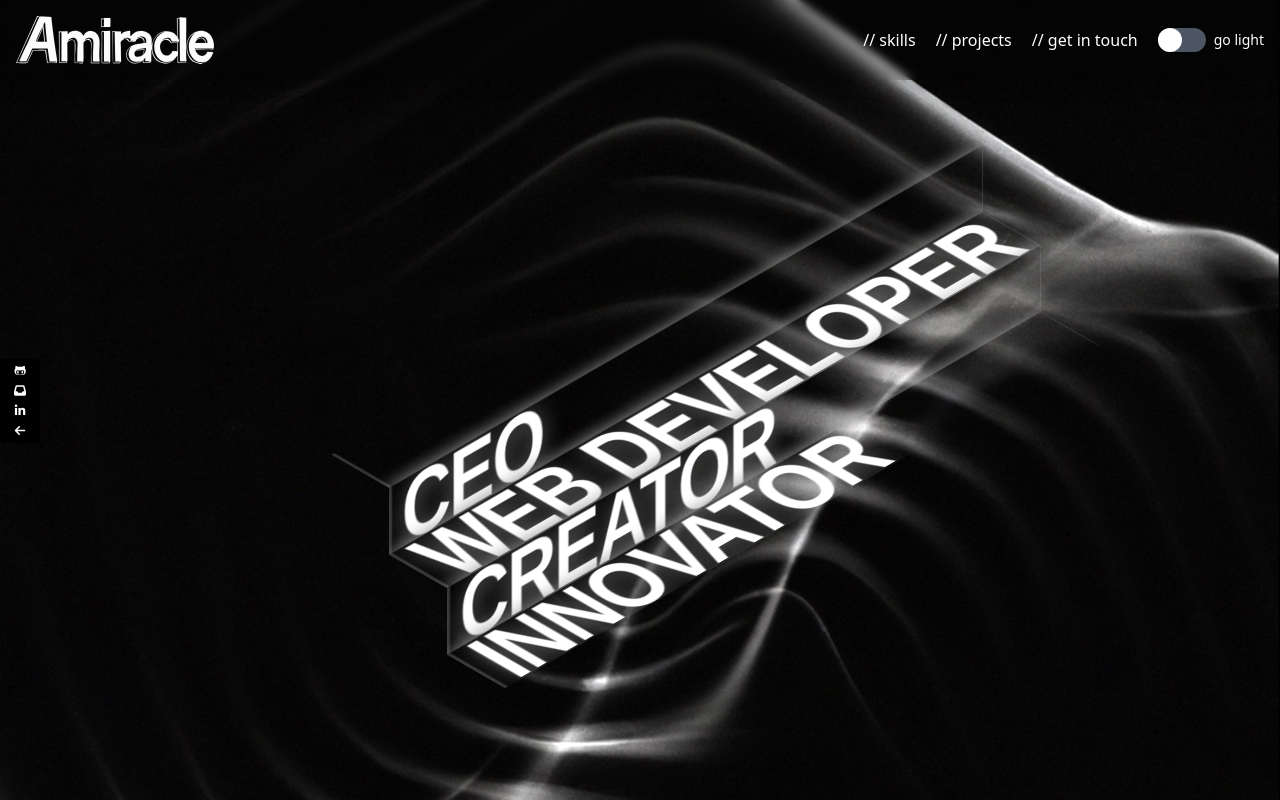
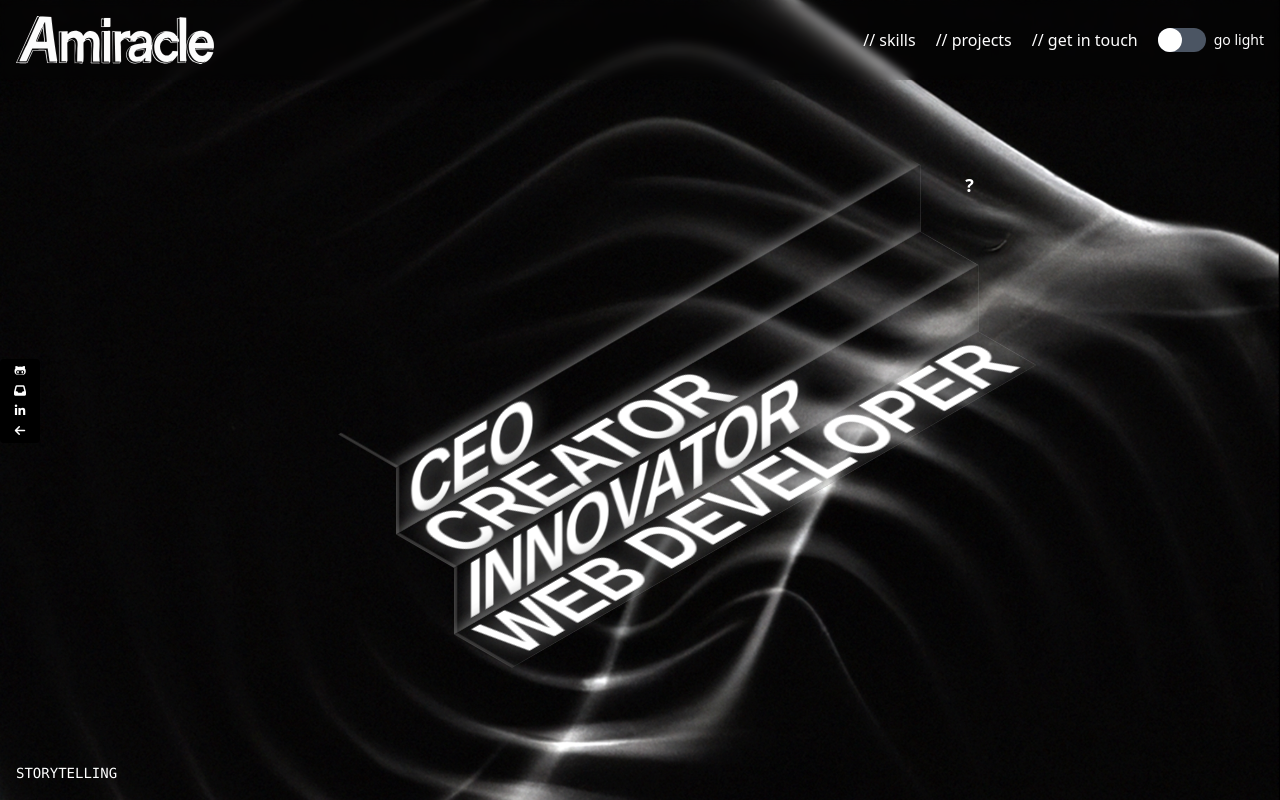
Before and after one commit to meerocodes/Amiracle, a React (Create React App) app: page / in a window 1280 px wide. Shown: the top 800 px of the page. Built offline with nearby package versions, Linux system fonts and the light colour scheme.

Commit message:
Further style and UX updates

```diff
--- a/src/components/Contact.js
+++ b/src/components/Contact.js
@@ -58,7 +58,7 @@ const Contact = ({ isLightMode }) => {
                     ref={cardRef}
                     className={`pokemon-card relative rounded-xl p-4 mt-8 w-full max-w-lg shadow-2xl border-4 border-double transition-all duration-300 ${isLightMode
                         ? 'bg-gradient-to-br from-blue-100 to-green-100 border-blue-400'
-                        : 'bg-gradient-to-br from-yellow-300 to-red-500 border-gray-800'
+                        : 'bg-gradient-to-br from-yellow-300 to-green-900 border-gray-800'
                         }`}
                 >
                     <div className="card-header flex justify-between items-center mb-4">
@@ -88,7 +88,6 @@ const Contact = ({ isLightMode }) => {
                             : 'bg-gray-900/90 text-white border-gray-700'
                             }`}
                     >
-                        {/* Name Field (from left) */}
                         <div
                             className={`form-group flex flex-col mb-4 transition-all duration-500 delay-400 ${cardVisible
                                 ? 'opacity-100 translate-x-0'
@@ -158,13 +157,12 @@ const Contact = ({ isLightMode }) => {
                                 : 'opacity-0 translate-x-[100vw]'
                                 } ${isLightMode
                                     ? 'bg-gradient-to-r from-blue-500 to-green-500 text-white hover:from-blue-600 hover:to-green-600'
-                                    : 'bg-gradient-to-r from-gray-500 to-red-600 text-white hover:from-purple-600 hover:to-pink-600'
+                                    : 'bg-gradient-to-r from-gray-500 to-green-500 text-white hover:from-gray-400 hover:to-gray-600'
                                 }`}
                         >
                             LAUNCH CODE BLAST
                         </button>
                     </form>
-                    {/* Card Footer */}
                     <div className="card-footer mt-4 flex justify-between items-center text-xs italic">
                         <span
                             className={`transition-all duration-500 delay-800 ${cardVisible
--- a/src/components/Header.js
+++ b/src/components/Header.js
@@ -1,30 +1,42 @@
-import React, { useState, useEffect, useRef } from 'react';
+import React, { useState, useEffect } from 'react';
 import LightModeLogo from '../../src/finalLogoLightMode.svg';
 import DarkModeLogo from '../../src/finalLogoDarkMode.svg';
 
 const Header = ({ isLightMode, toggleLightMode }) => {
-    const targetWord = 'BRANDING';
+    // Array of words to cycle through.
+    const words = ['BRANDING', 'STORYTELLING', 'INNOVATION', 'CREATIVITY'];
     const [displayText, setDisplayText] = useState('');
-    const headerRef = useRef(null);
-    const speedFactor = 3;
+    const [currentWordIndex, setCurrentWordIndex] = useState(0);
+    const [isDeleting, setIsDeleting] = useState(false);
+    const [showTooltip, setShowTooltip] = useState(false);
 
     useEffect(() => {
-        let animationFrameId;
-        const updateText = () => {
-            if (headerRef.current) {
-                const sectionTop = headerRef.current.offsetTop;
-                const sectionHeight = headerRef.current.offsetHeight;
-                const scrollY = window.scrollY;
-                let progress = (scrollY - sectionTop) / sectionHeight;
-                progress = Math.min(Math.max(progress * speedFactor, 0), 1);
-                const charCount = Math.round(progress * targetWord.length);
-                setDisplayText(targetWord.substring(0, charCount));
+        const currentWord = words[currentWordIndex];
+        const typingSpeed = isDeleting ? 100 : 200;
+
+        const handleTyping = () => {
+            if (!isDeleting) {
+                // Add one more letter.
+                const nextText = currentWord.substring(0, displayText.length + 1);
+                setDisplayText(nextText);
+                if (nextText === currentWord) {
+                    setTimeout(() => {
+                        setIsDeleting(true);
+                    }, 1000);
                 }
-            animationFrameId = requestAnimationFrame(updateText);
+            } else {
+                const nextText = currentWord.substring(0, displayText.length - 1);
+                setDisplayText(nextText);
+                if (nextText === '') {
+                    setIsDeleting(false);
+                    setCurrentWordIndex((currentWordIndex + 1) % words.length);
+                }
+            }
         };
-        animationFrameId = requestAnimationFrame(updateText);
-        return () => cancelAnimationFrame(animationFrameId);
-    }, [targetWord, speedFactor]);
+
+        const timer = setTimeout(handleTyping, typingSpeed);
+        return () => clearTimeout(timer);
+    }, [displayText, isDeleting, currentWordIndex, words]);
 
     const [isHamburgerActive, setIsHamburgerActive] = useState(false);
     const toggleHamburger = () => setIsHamburgerActive((prev) => !prev);
@@ -38,7 +50,6 @@ const Header = ({ isLightMode, toggleLightMode }) => {
 
     return (
         <header
-            ref={headerRef}
             id="header"
             className={`relative bg-cover h-[100dvh] transition-all duration-500 ${isLightMode
                     ? 'bg-[url(/assets/lightMode/lightMainHeader.png)]'
@@ -70,8 +81,7 @@ const Header = ({ isLightMode, toggleLightMode }) => {
                                 className="w-12 h-6 bg-gray-600 rounded-full cursor-pointer relative transition-colors duration-300"
                             >
                                 <div
-                                    className={`w-6 h-6 bg-white rounded-full absolute top-0 left-0 transition-transform duration-300 ${isLightMode ? 'translate-x-6' : 'translate-x-0'
-                                        }`}
+                                    className={`w-6 h-6 ${isLightMode ? 'bg-black' : 'bg-white'} rounded-full absolute top-0 left-0 transition-transform duration-300 ${isLightMode ? 'translate-x-6' : 'translate-x-0'}`}
                                 ></div>
                             </div>
                             <span className="ml-2 text-white text-sm">
@@ -127,8 +137,7 @@ const Header = ({ isLightMode, toggleLightMode }) => {
                                 >
                                     <div className="w-12 h-6 bg-gray-600 rounded-full relative transition-colors duration-300">
                                         <div
-                                            className={`w-6 h-6 bg-white rounded-full absolute top-0 left-0 transition-transform duration-300 ${isLightMode ? 'translate-x-6' : 'translate-x-0'
-                                                }`}
+                                            className={`w-6 h-6 ${isLightMode ? 'bg-black' : 'bg-white'} rounded-full absolute top-0 left-0 transition-transform duration-300 ${isLightMode ? 'translate-x-6' : 'translate-x-0'}`}
                                         ></div>
                                     </div>
                                     <span className="text-xl">
@@ -142,22 +151,40 @@ const Header = ({ isLightMode, toggleLightMode }) => {
             )}
 
             <div className="absolute bottom-0 left-0 p-4">
-                <h1
-                    className="opacity-20 font-bold leading-none overflow-hidden transition-all duration-300 ease-out text-[3rem] sm:text-6xl md:text-8xl lg:text-[8rem] xl:text-[10rem] text-left"
+                <span
+                    className="text-white text-sm font-mono inline-block"
                     style={{
-                        color: 'white',
-                        textShadow: isLightMode ? '1px 5px 2px rgba(0, 0, 0, 0.9)' : 'none'
+                        minWidth: '12ch',
+                        textShadow: isLightMode ? '1px 2px 1px rgba(0,0,0,1)' : 'none'
                     }}
                 >
                     {displayText}
-                </h1>
+                </span>
             </div>
 
             <div
                 className="absolute inset-0 flex flex-col items-center justify-center text-center gap-4 px-4"
                 style={{ perspective: '1000px' }}
             >
-                <div className="sliding-text-block four-words mr-6">
+                <div className="relative">
+                    {/* Tooltip Icon */}
+                    <div
+                        className="absolute -top-6 -right-8 cursor-pointer"
+                        onMouseEnter={() => setShowTooltip(true)}
+                        onMouseLeave={() => setShowTooltip(false)}
+                        onClick={() => setShowTooltip((prev) => !prev)}
+                    >
+                        <span className="text-white text-lg font-bold" style={{
+                            minWidth: '12ch',
+                            color: isLightMode ? 'black' : 'white'
+                        }}>?</span>
+                        {showTooltip && (
+                            <div className="absolute -top-10 right-0 w-48 p-2 text-xs text-white bg-gray-900 rounded shadow-lg">
+                                The order has no significance, just thought it looks cooler that way!
+                            </div>
+                        )}
+                    </div>
+                    <div className="sliding-text-block four-words mr-20">
                         <ul className="Words">
                             <li className="Words-line">
                                 <p className="dev-3d">&nbsp;</p>
@@ -165,10 +192,6 @@ const Header = ({ isLightMode, toggleLightMode }) => {
                             </li>
                             <li className="Words-line">
                                 <p>CEO</p>
-                            <p>Web Developer</p>
-                        </li>
-                        <li className="Words-line">
-                            <p>Web Developer</p>
                                 <p>CREATOR</p>
                             </li>
                             <li className="Words-line">
@@ -177,9 +200,14 @@ const Header = ({ isLightMode, toggleLightMode }) => {
                             </li>
                             <li className="Words-line">
                                 <p>INNOVATOR</p>
+                                <p>Web Developer</p>
+                            </li>
+                            <li className="Words-line">
+                                <p>Web Developer</p>
                                 <p className="dev-4">&nbsp;</p>
                             </li>
                         </ul>
+                    </div>
                 </div>
             </div>
 
--- a/src/components/Projects.js
+++ b/src/components/Projects.js
@@ -1,4 +1,4 @@
-import React, { useEffect, useRef, useState } from 'react';
+import React, { useRef } from 'react';
 
 const projectsData = [
     {
@@ -49,9 +49,9 @@ const projectsData = [
 
 const ProjectCard = ({ project, index, totalProjects, isLightMode }) => {
     const cardRef = useRef(null);
-    const [isVisible, setIsVisible] = useState(false);
+    const [isVisible, setIsVisible] = React.useState(false);
 
-    useEffect(() => {
+    React.useEffect(() => {
         const observer = new IntersectionObserver(
             ([entry]) => {
                 if (entry.isIntersecting) {
@@ -156,27 +156,6 @@ const ProjectCard = ({ project, index, totalProjects, isLightMode }) => {
 
 const Projects = ({ isLightMode }) => {
     const sectionRef = useRef(null);
-    const dynamicTarget = "Jack of all Trades";
-    const [displayText, setDisplayText] = useState("");
-
-    useEffect(() => {
-        let animationFrameId;
-        const updateText = () => {
-            if (sectionRef.current) {
-                const sectionTop = sectionRef.current.offsetTop;
-                const sectionHeight = sectionRef.current.offsetHeight;
-                const scrollY = window.scrollY;
-                const factor = window.innerWidth < 768 ? 1.3 : 2;
-                let progress = (scrollY - sectionTop) / sectionHeight;
-                progress = Math.min(Math.max(progress * factor, 0), 1);
-                const charCount = Math.round(progress * dynamicTarget.length);
-                setDisplayText(dynamicTarget.substring(0, charCount));
-            }
-            animationFrameId = requestAnimationFrame(updateText);
-        };
-        animationFrameId = requestAnimationFrame(updateText);
-        return () => cancelAnimationFrame(animationFrameId);
-    }, [dynamicTarget]);
 
     return (
         <section
@@ -211,17 +190,6 @@ const Projects = ({ isLightMode }) => {
                     ))}
                 </div>
             </div>
-
-            <div className="w-full text-left mt-12">
-                <h1
-                    className="text-white opacity-20 font-bold leading-none overflow-hidden transition-all duration-300 ease-out text-[3rem] sm:text-6xl md:text-8xl lg:text-[8rem] xl:text-[10rem]"
-                    style={{
-                        textShadow: isLightMode ? '1px 1px 2px rgba(0,0,0,0.5)' : 'none'
-                    }}
-                >
-                    {displayText}
-                </h1>
-            </div>
         </section>
     );
 };
--- a/src/components/Skills.js
+++ b/src/components/Skills.js
@@ -1,29 +1,7 @@
-import React, { useState, useEffect, useRef } from 'react';
+import React, { useState, useRef } from 'react';
 
 const Skills = ({ isLightMode }) => {
-    // Reference to the section for dynamic text effect
     const sectionRef = useRef(null);
-
-    const dynamicTarget = "STORYTELLING";
-    const [bgText, setBgText] = useState("");
-    const speedFactor = 2;
-    useEffect(() => {
-        let animationFrameId;
-        const updateText = () => {
-            if (sectionRef.current) {
-                const sectionTop = sectionRef.current.offsetTop;
-                const sectionHeight = sectionRef.current.offsetHeight;
-                const scrollY = window.scrollY;
-                let progress = (scrollY - sectionTop) / sectionHeight;
-                progress = Math.min(Math.max(progress * speedFactor, 0), 1);
-                const charCount = Math.round(progress * dynamicTarget.length);
-                setBgText(dynamicTarget.substring(0, charCount));
-            }
-            animationFrameId = requestAnimationFrame(updateText);
-        };
-        animationFrameId = requestAnimationFrame(updateText);
-        return () => cancelAnimationFrame(animationFrameId);
-    }, [dynamicTarget, speedFactor]);
 
     // Group skills into categories
     const groupedSkills = {
@@ -66,20 +44,21 @@ const Skills = ({ isLightMode }) => {
         }
     };
 
+    // Reverse the order so the new unlocked category appears at the top.
+    const unlockedCategories = categoryOrder.slice(0, unlockedCategoryCount).reverse();
+
     return (
         <section
             id="skills"
             ref={sectionRef}
-            className={`relative overflow-x-hidden border-t-8 transition-all duration-500 bg-cover bg-fixed min-h-screen ${isLightMode
+            className={`relative border-t-8 transition-all duration-500 bg-cover min-h-screen overflow-x-hidden ${isLightMode
                     ? 'bg-[url(/assets/lightMode/lightSectionImage2.png)]'
                     : 'bg-[url(/assets/sectionImage2.png)]'
                 }`}
         >
             <div className="relative w-11/12 sm:w-4/5 mx-auto flex flex-col items-center py-12">
                 <h2
-                    className={`text-4xl font-mono font-bold drop-shadow-lg ${isLightMode
-                            ? 'text-gray-900 underline decoration-gray-700'
-                            : 'text-white'
+                    className={`text-4xl font-mono font-bold drop-shadow-lg ${isLightMode ? 'text-gray-900 underline decoration-gray-700' : 'text-white'
                         }`}
                 >
                     {'<SKILLS />'}
@@ -100,7 +79,7 @@ const Skills = ({ isLightMode }) => {
             </div>
 
             <div className="relative z-10 w-full max-w-6xl mx-auto space-y-8 px-4 py-12">
-                {categoryOrder.slice(0, unlockedCategoryCount).map((category) => (
+                {unlockedCategories.map((category) => (
                     <div
                         key={category}
                         className={`p-4 border rounded-lg shadow-lg transition-all duration-300 ${isLightMode ? 'bg-white/80 border-gray-300' : 'bg-gray-800 border-gray-700'
@@ -113,7 +92,7 @@ const Skills = ({ isLightMode }) => {
                             {groupedSkills[category].map((skill, i) => (
                                 <div
                                     key={i}
-                                    className="relative group flex flex-col items-center cursor-pointer"
+                                    className="relative group flex flex-col items-center cursor-pointer w-24 text-center"
                                     style={{ animationDelay: `${i * 0.1}s` }}
                                 >
                                     <i
@@ -136,18 +115,42 @@ const Skills = ({ isLightMode }) => {
                 ))}
             </div>
 
-            {/* Dynamic "STORYTELLING" Text at the bottom, left-aligned */}
-            <div className="absolute bottom-0 left-0 p-4 z-50">
-                <h1
-                    className="opacity-20 font-bold leading-none overflow-hidden transition-all duration-300 ease-out text-[3rem] sm:text-6xl md:text-8xl lg:text-[8rem] xl:text-[10rem] text-left"
-                    style={{
-                        color: 'white',
-                        textShadow: isLightMode ? '1px 5px 2px rgba(0, 0, 0, 0.9)' : 'none'
-                    }}
-                >
-                    {bgText}
-                </h1>
-            </div>
+            <style jsx>{`
+                @keyframes flyInLeft {
+                  0% {
+                    transform: translateX(-100vw) rotate(-30deg) scale(0.5);
+                    opacity: 0;
+                  }
+                  50% {
+                    transform: translateX(10vw) rotate(10deg) scale(1.1);
+                    opacity: 0.8;
+                  }
+                  100% {
+                    transform: translateX(0) rotate(0deg) scale(1);
+                    opacity: 1;
+                  }
+                }
+                @keyframes flyInRight {
+                  0% {
+                    transform: translateX(100vw) rotate(30deg) scale(0.5);
+                    opacity: 0;
+                  }
+                  50% {
+                    transform: translateX(-10vw) rotate(-10deg) scale(1.1);
+                    opacity: 0.8;
+                  }
+                  100% {
+                    transform: translateX(0) rotate(0deg) scale(1);
+                    opacity: 1;
+                  }
+                }
+                .animate-flyInLeft {
+                  animation: flyInLeft 0.8s cubic-bezier(0.68, -0.55, 0.265, 1.55) forwards;
+                }
+                .animate-flyInRight {
+                  animation: flyInRight 0.8s cubic-bezier(0.68, -0.55, 0.265, 1.55) forwards;
+                }
+            `}</style>
         </section>
     );
 };
--- a/src/index.css
+++ b/src/index.css
@@ -20,7 +20,7 @@ body {
     padding: 80px 0;
     text-align: center;
     font-family: 'Source Sans Pro', Helvetica, Arial, sans-serif;
-    font-size: 68px;
+    font-size: 60px;
     font-weight: 900;
     letter-spacing: -2px;
     text-transform: uppercase;
```
Lines whose indentation alone changed are shown as unchanged.
